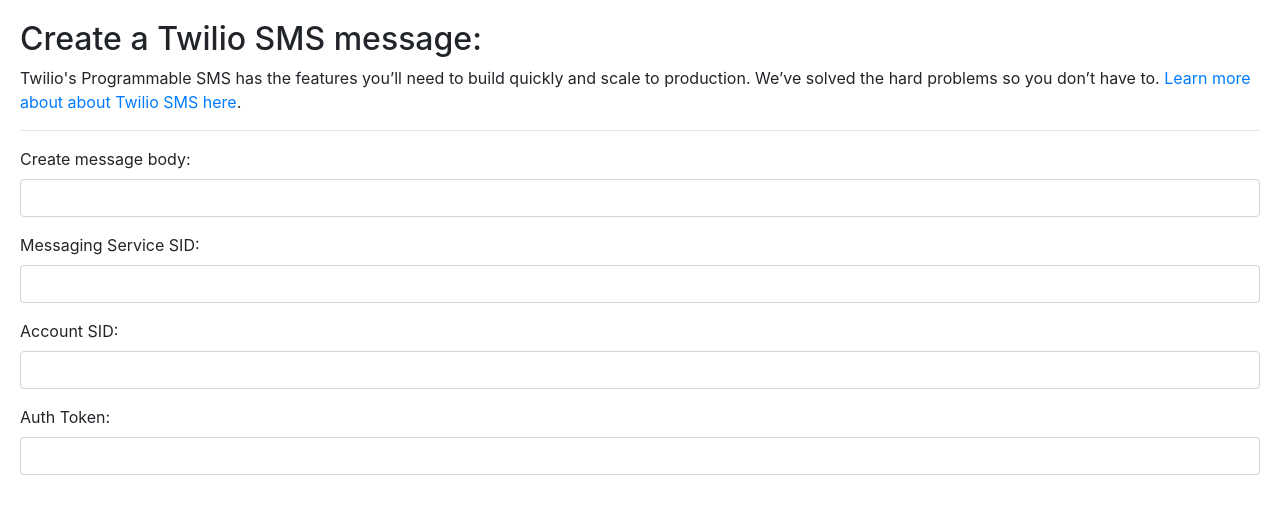
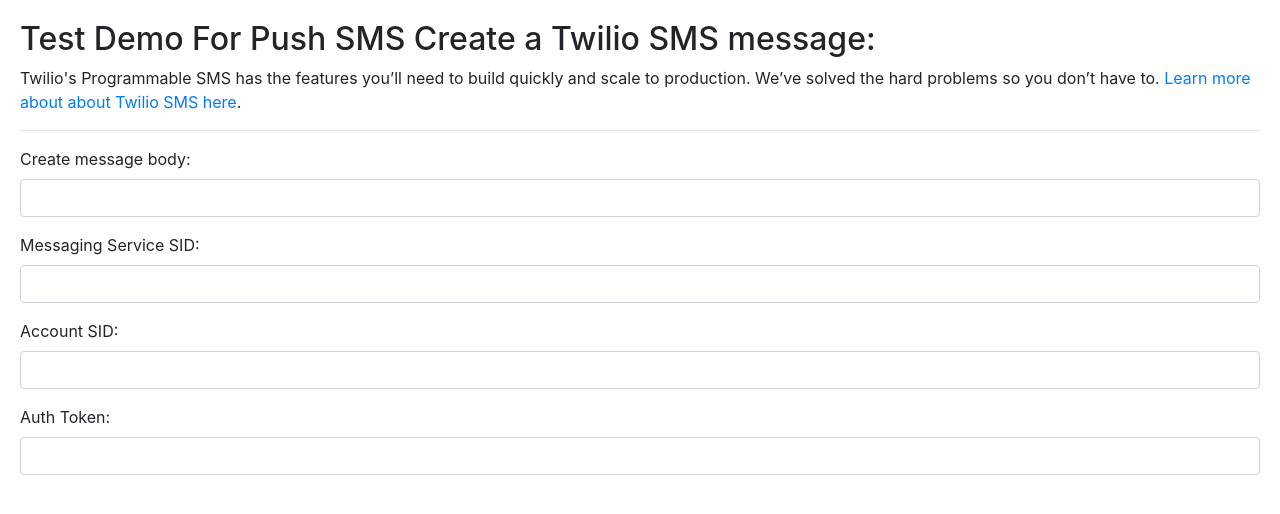
Before and after one commit to jmaitz/twilio-sfmc, a website: page public/index.html in a window 1280 px wide. Drawn offline with nearby package versions, Linux system fonts and the light colour scheme.

Commit message:
Update index.html
updated title

```diff
--- a/public/index.html
+++ b/public/index.html
@@ -35,7 +35,7 @@
 </head>
 <body>
 <div id="step1" class="step">
-    <h2>Create a Twilio SMS message:</h2>
+    <h2>Test Demo For Push SMS Create a Twilio SMS message:</h2>
     <p>Twilio's Programmable SMS has the features you’ll need to build quickly and scale to production. We’ve solved the hard problems so you don’t have to.  <a href="https://www.twilio.com/sms" target="_blank">Learn more about about Twilio SMS here</a>.</p>
     <hr>
     <div class="form-group">
```
